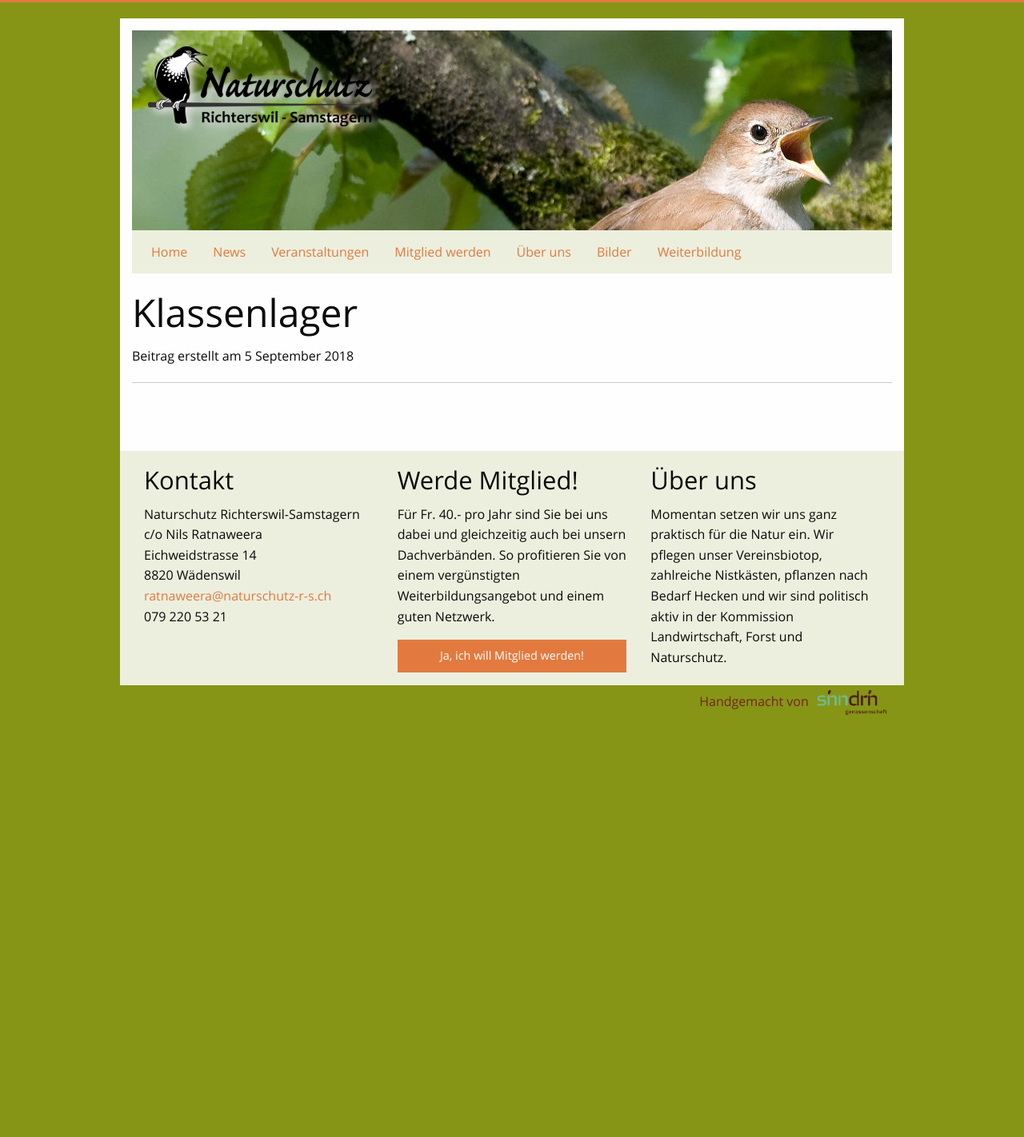
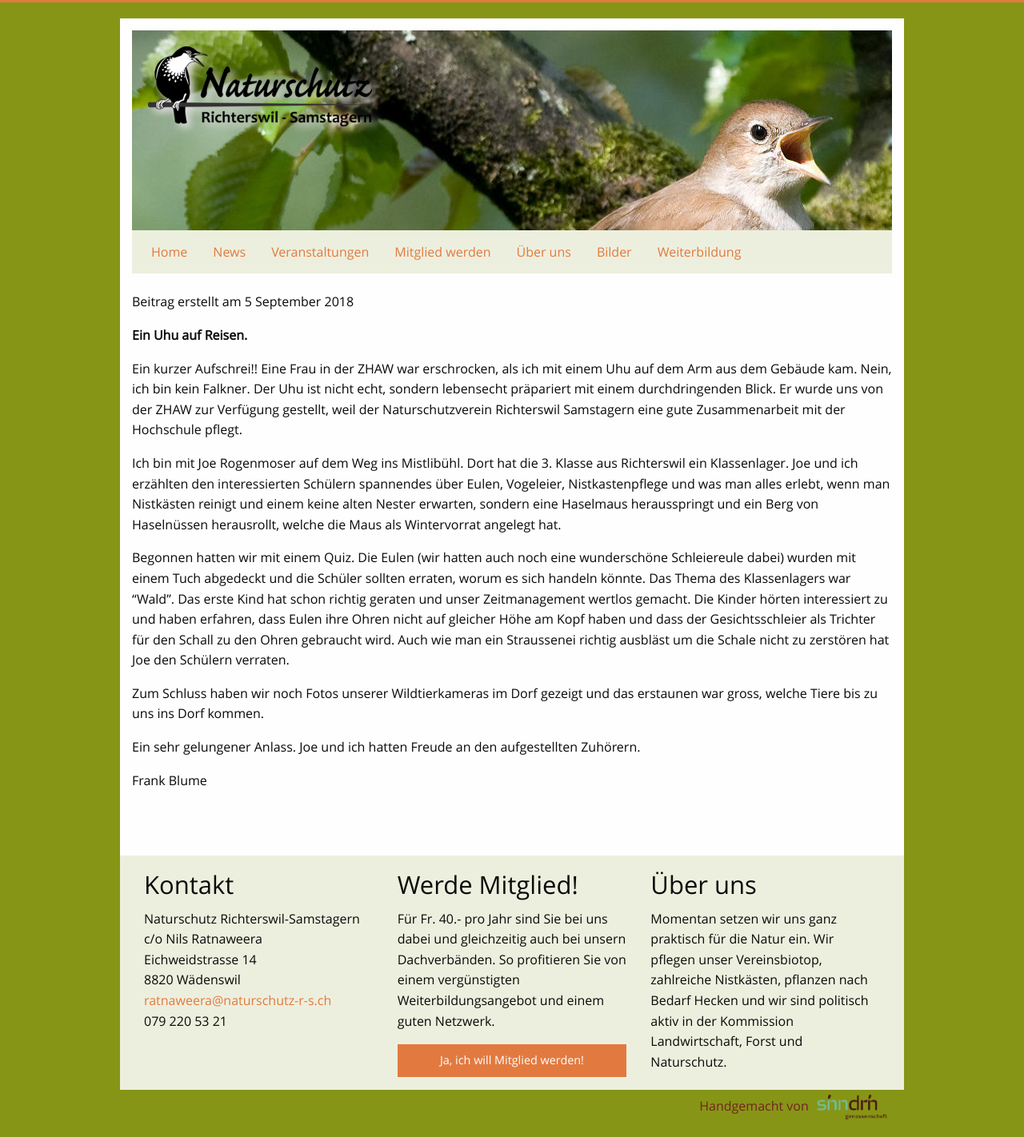
Before and after one commit to Naturschutz-Richterswil-Samstagern/Naturschutz-Richterswil-Samstagern.github.io, a Jekyll site: the page built from _posts/news/2018-09-05-Klassenlager.md, in a window 1280 px wide. Shown: the whole page at 80% size. Built offline with Jekyll 4.4.1, drawn with Linux system fonts in a browser that asks for light colours; our own code applies the rules of GitHub Pages for plain Markdown files; comment, search, counter and statistics services are not loaded; before the commit the page ends 916 px from its top, so only the background shows below that.

Commit message:
Bericht erstellt

```diff
--- a/_posts/news/2018-09-05-Klassenlager.md
+++ b/_posts/news/2018-09-05-Klassenlager.md
@@ -1 +1,36 @@
 ---
+categories: news
+layout: post
+title: Projekt «TubeCam»
+date: '2017-10-20 09:42 +0100'
+image: /images/news/uhu.jpg
+published: false
+tagline: Klassenlager Mistelibühl: Vortrag über Eulen, Nistkästen und Vogeleier
+---
+
+**Ein Uhu auf Reisen.**
+
+Ein kurzer Aufschrei!!
+Eine Frau in der ZHAW war erschrocken, als ich mit einem Uhu auf dem Arm aus dem Gebäude kam.
+Nein, ich bin kein Falkner.
+Der Uhu ist nicht echt, sondern lebensecht präpariert mit einem durchdringenden Blick.
+Er wurde uns von der ZHAW zur Verfügung gestellt, weil der Naturschutzverein Richterswil Samstagern eine gute Zusammenarbeit mit der Hochschule pflegt.
+
+Ich bin mit Joe Rogenmoser auf dem Weg ins Mistlibühl.
+Dort hat die 3. Klasse aus Richterswil ein Klassenlager.
+Joe und ich erzählten den interessierten Schülern spannendes über Eulen, Vogeleier, Nistkastenpflege
+und was man alles erlebt, wenn man Nistkästen reinigt und einem keine alten Nester erwarten, sondern eine Haselmaus herausspringt
+und ein Berg von Haselnüssen herausrollt, welche die Maus als Wintervorrat angelegt hat.
+
+Begonnen hatten wir mit einem Quiz.
+Die Eulen (wir hatten auch noch eine wunderschöne Schleiereule dabei) wurden mit einem Tuch abgedeckt und die Schüler sollten erraten,
+worum es sich handeln könnte. Das Thema des Klassenlagers war “Wald”.
+Das erste Kind hat schon richtig geraten und unser Zeitmanagement wertlos gemacht.
+Die Kinder hörten interessiert zu und haben erfahren, dass Eulen ihre Ohren nicht auf gleicher Höhe am Kopf haben und dass der Gesichtsschleier als Trichter
+für den Schall zu den Ohren gebraucht wird. Auch wie man ein Straussenei richtig ausbläst um die Schale nicht zu zerstören hat Joe den Schülern verraten.
+
+Zum Schluss haben wir noch Fotos unserer Wildtierkameras im Dorf gezeigt und das erstaunen war gross, welche Tiere bis zu uns ins Dorf kommen.
+
+Ein sehr gelungener Anlass. Joe und ich hatten Freude an den aufgestellten Zuhörern.
+
+Frank Blume
```
